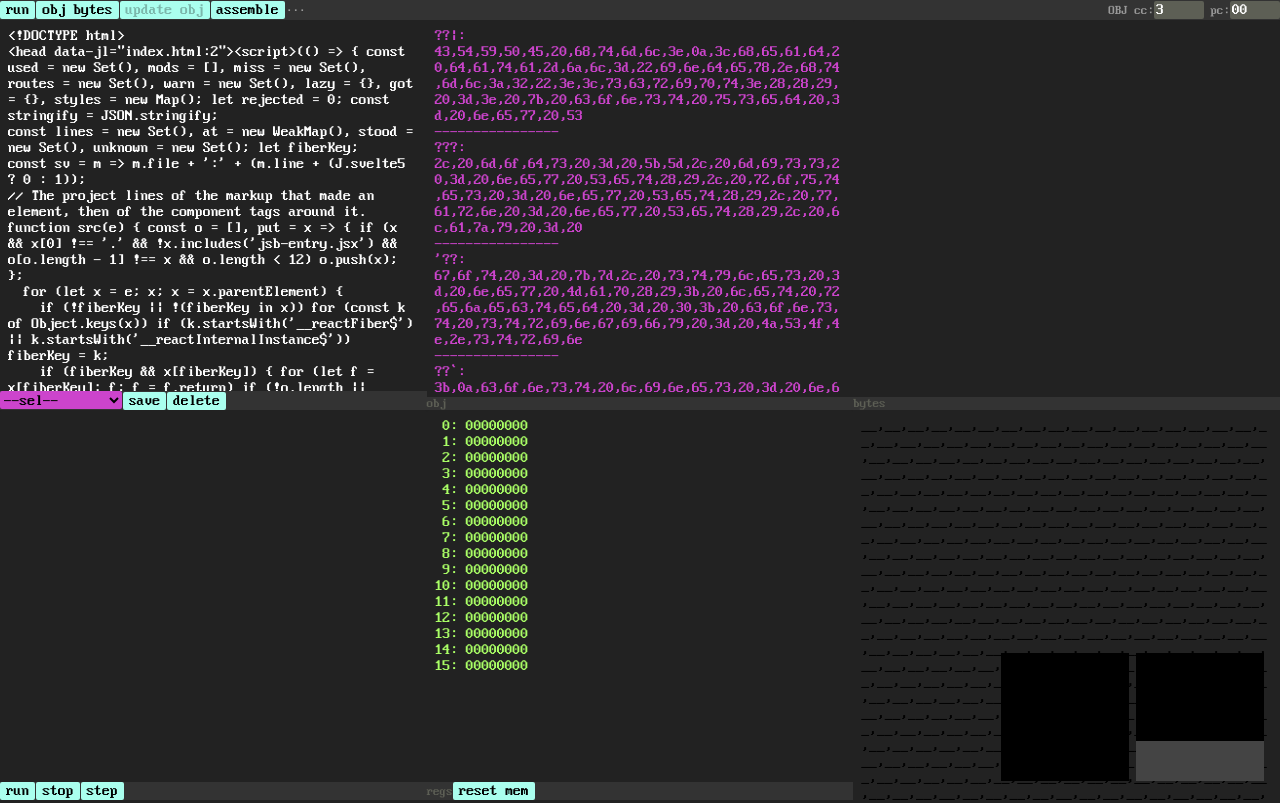
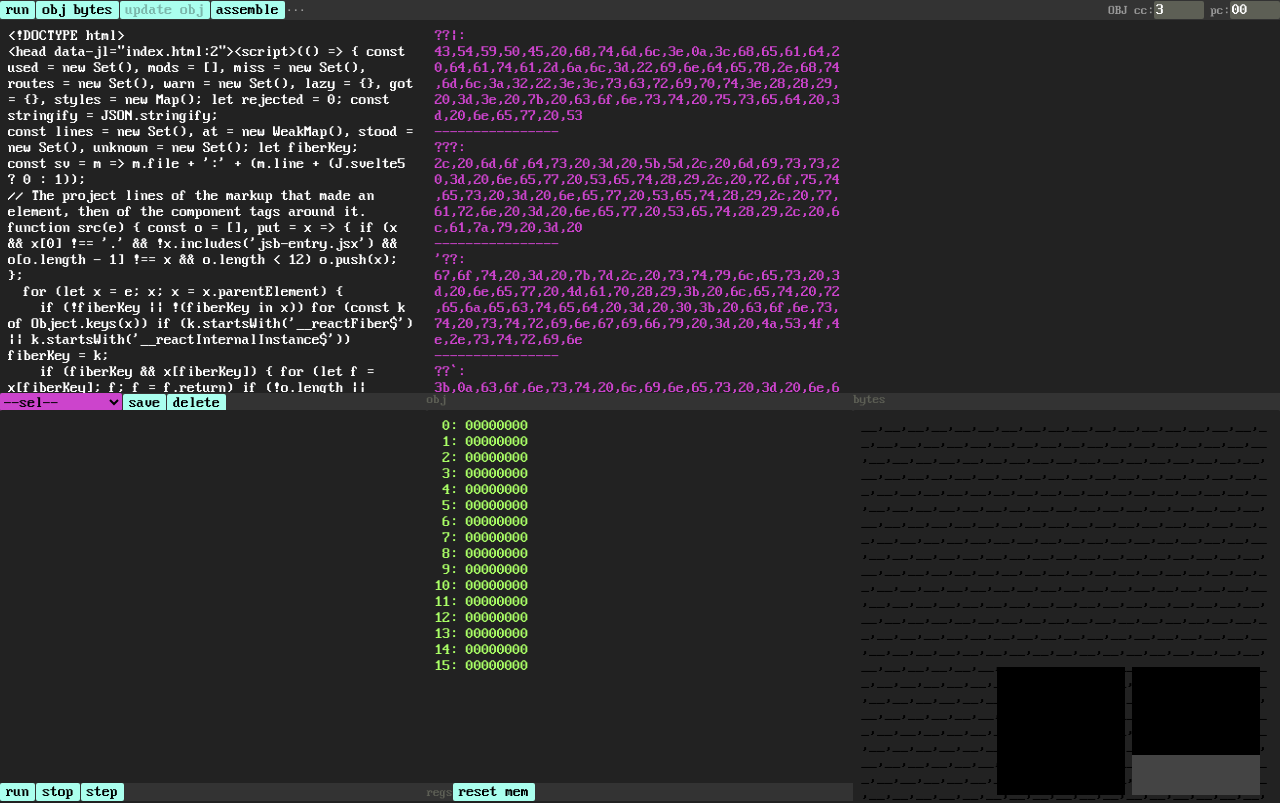
Before and after one commit to mrspeaker/zads, a website with bundled scripts: page index.html in a window 1280 px wide. Built offline with nearby package versions, Linux system fonts and the light colour scheme; files whose address does not match are found by name.

Commit message:
bar size

```diff
--- a/main.css
+++ b/main.css
@@ -70,6 +70,7 @@ textarea {
   caret-color: var(--highlight-warm);
   border-radius:2px;
   border: 0;
+  scrollbar-width: none;
 
 }
 
@@ -110,7 +111,8 @@ input {
   background-color: var(--status-bar);
   color: #5d5f55;
   position: absolute;
-  bottom: 0;
+  bottom: -1px;
+  height: 18px;
 }
 
 textarea {
@@ -150,8 +152,8 @@ select {
 }
 #screens {
   position: absolute;
-  right: 16px;
-  bottom: 16px;
+  right: 20px;
+  bottom: 2px;
 }
 #screens canvas  {
   background-color: #444;
```
